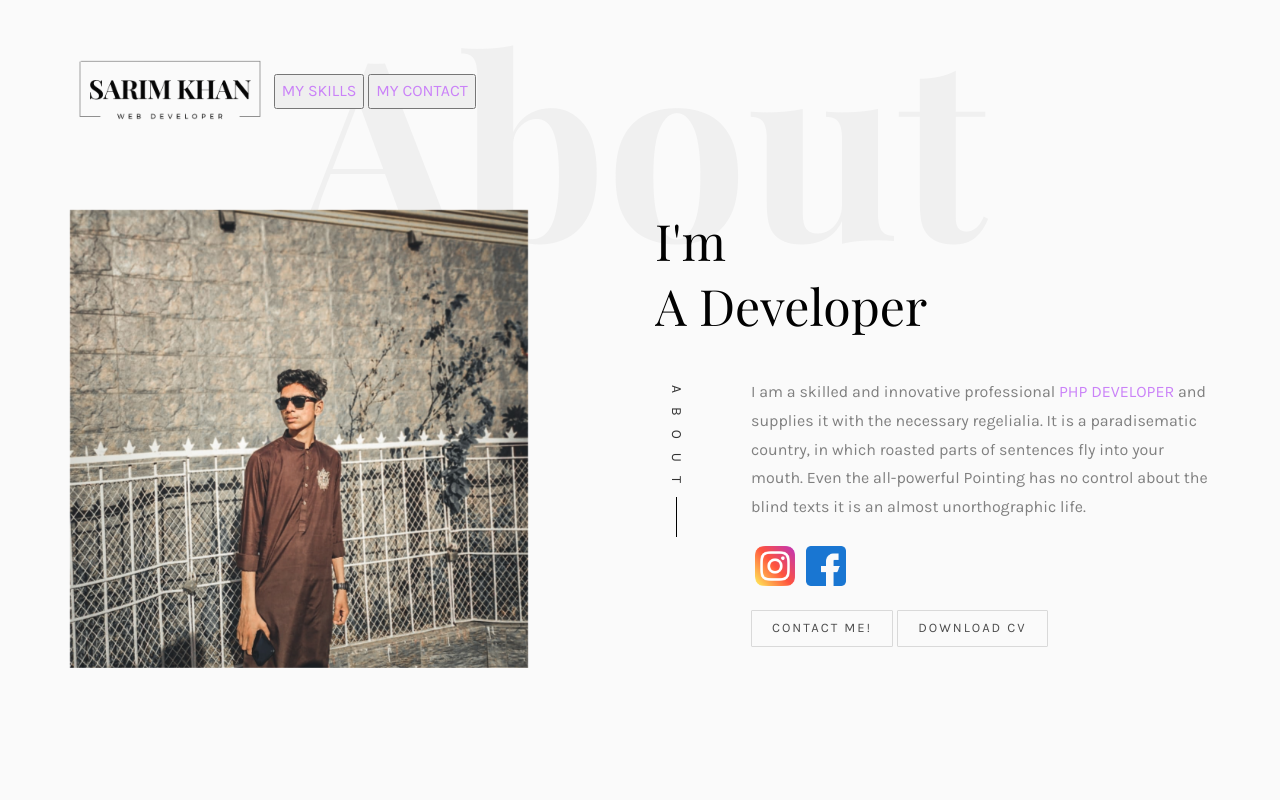
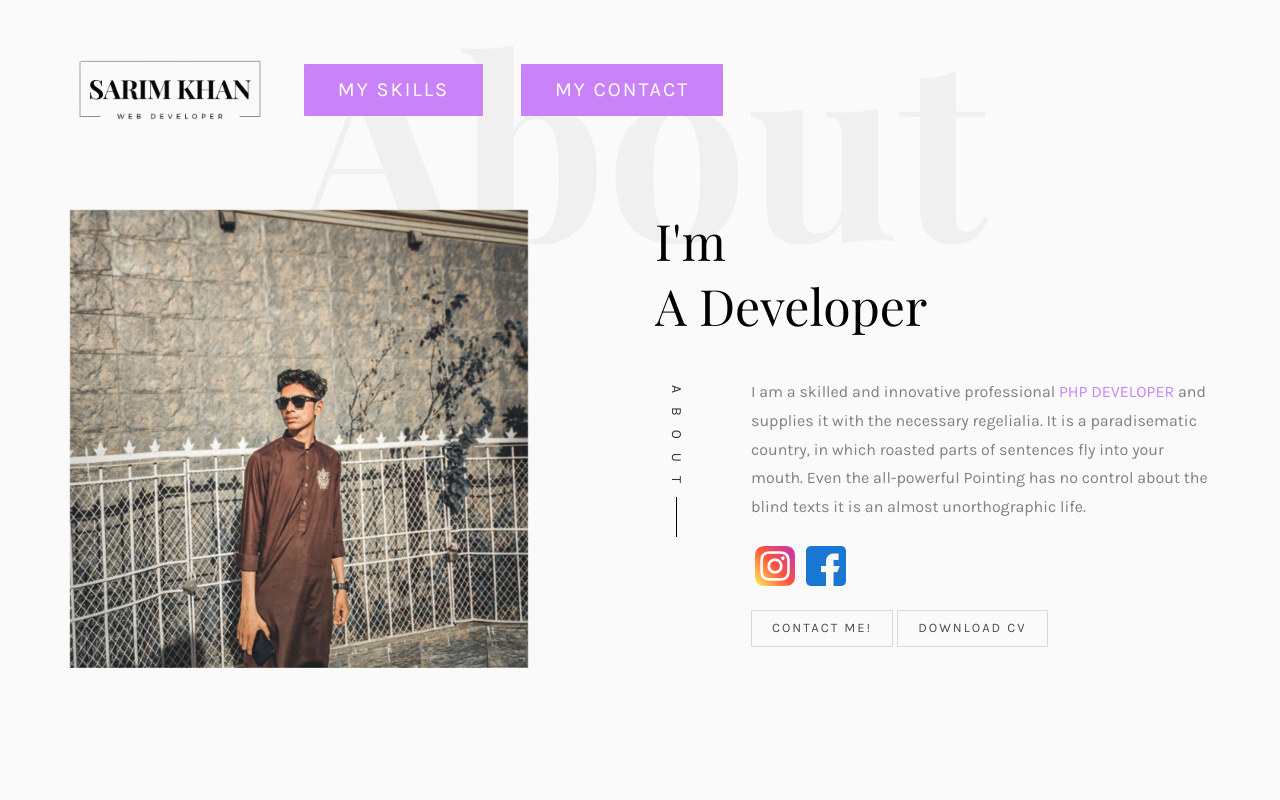
Before and after one commit to sarimkhan515/my-portfolio, a plain HTML site: page index.html in a window 1280 px wide. Shown: the top 800 px of the page. Drawn offline with nearby package versions, Linux system fonts and the light colour scheme; a web font is replaced by a local one.

Commit message:
Update index.html

```diff
--- a/index.html
+++ b/index.html
@@ -60,8 +60,14 @@
 <div class="navbar-brand -margin">
 <a class="" href="index.html" ><img width="200px" src="images/SARIM_KHAN-removebg-preview (1).png" alt="logo"></a>
 
-<a href="#skills"><button class="center">  MY SKILLS</button></a>
-<a href="#contact"><button class="center">MY CONTACT</button></a>
+<a href="#skills"><button class="btn btn-primary byn-outline" style="margin-left: 30px;
+      padding: 10px 32px;
+      font-size: 2rem!important;
+      font-weight: 500;"">  MY SKILLS</button></a>
+<a href="#contact"><button class="btn btn-primary btn-outlined" style="margin-left: 30px;
+      padding: 10px 32px;
+      font-size: 2rem!important;
+      font-weight: 500;"">MY CONTACT</button></a>
 
 </div>
 </div>
```
